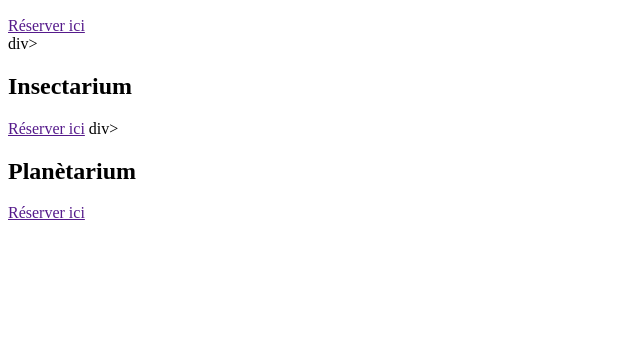
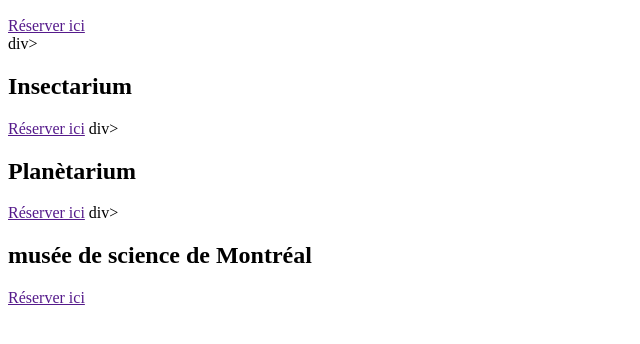
Before and after one commit to pmoukda/Cours6, a plain HTML site: page reservation.html in a window 1280 px wide. Shown: the part 180-524 px from the top of the page, without its empty margins (0-640 px from the left). Drawn offline with Linux system fonts and the light colour scheme.

Commit message:
ajout de reservation

```diff
--- a/reservation.html
+++ b/reservation.html
@@ -24,5 +24,9 @@
         <h2>Planètarium</h2>
         <a href="">Réserver ici</a>
     </div>
+    div>
+        <h2>musée de science de Montréal</h2>
+        <a href="">Réserver ici</a>
+    </div>
 </body>
 </html>
```
